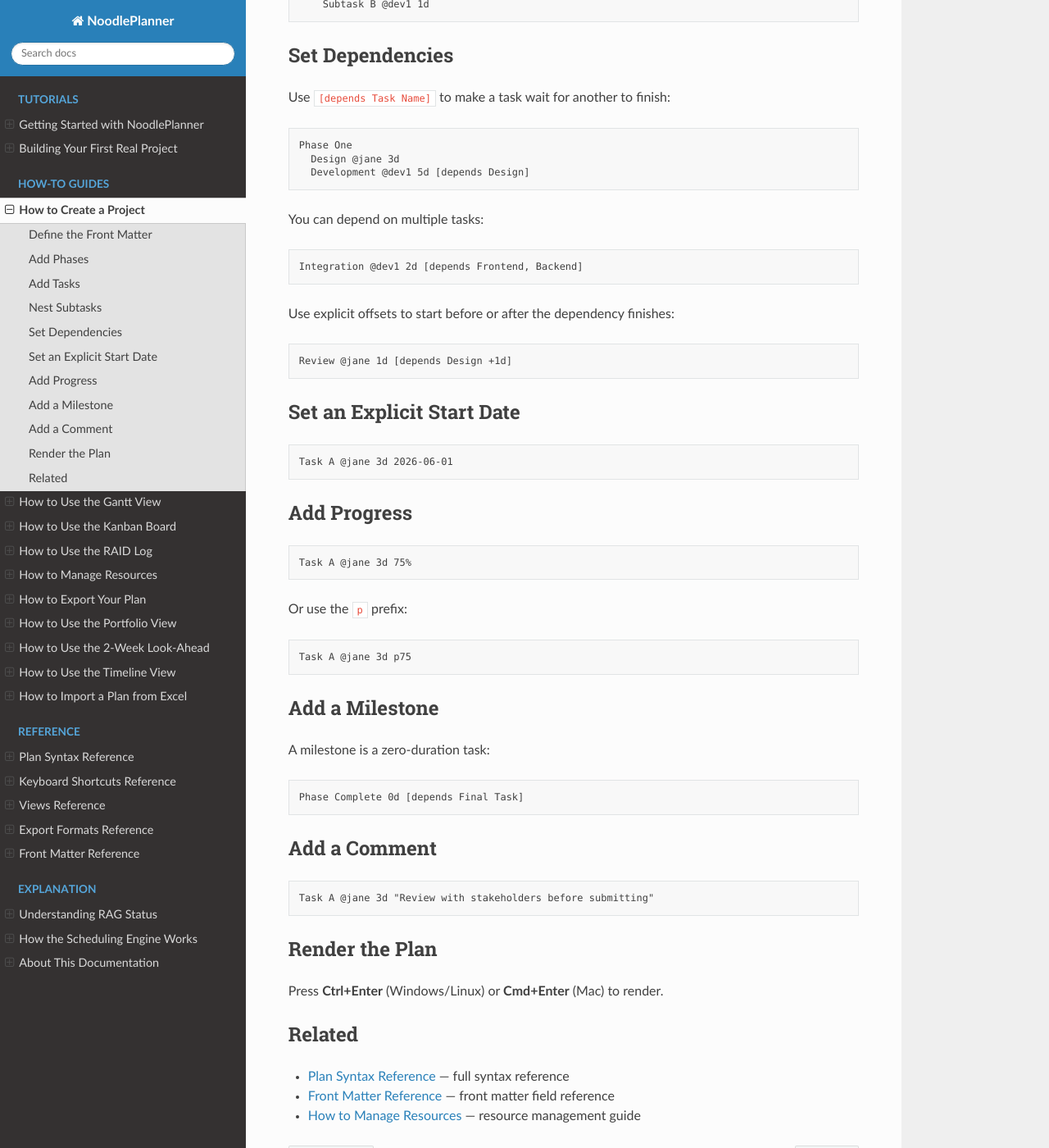
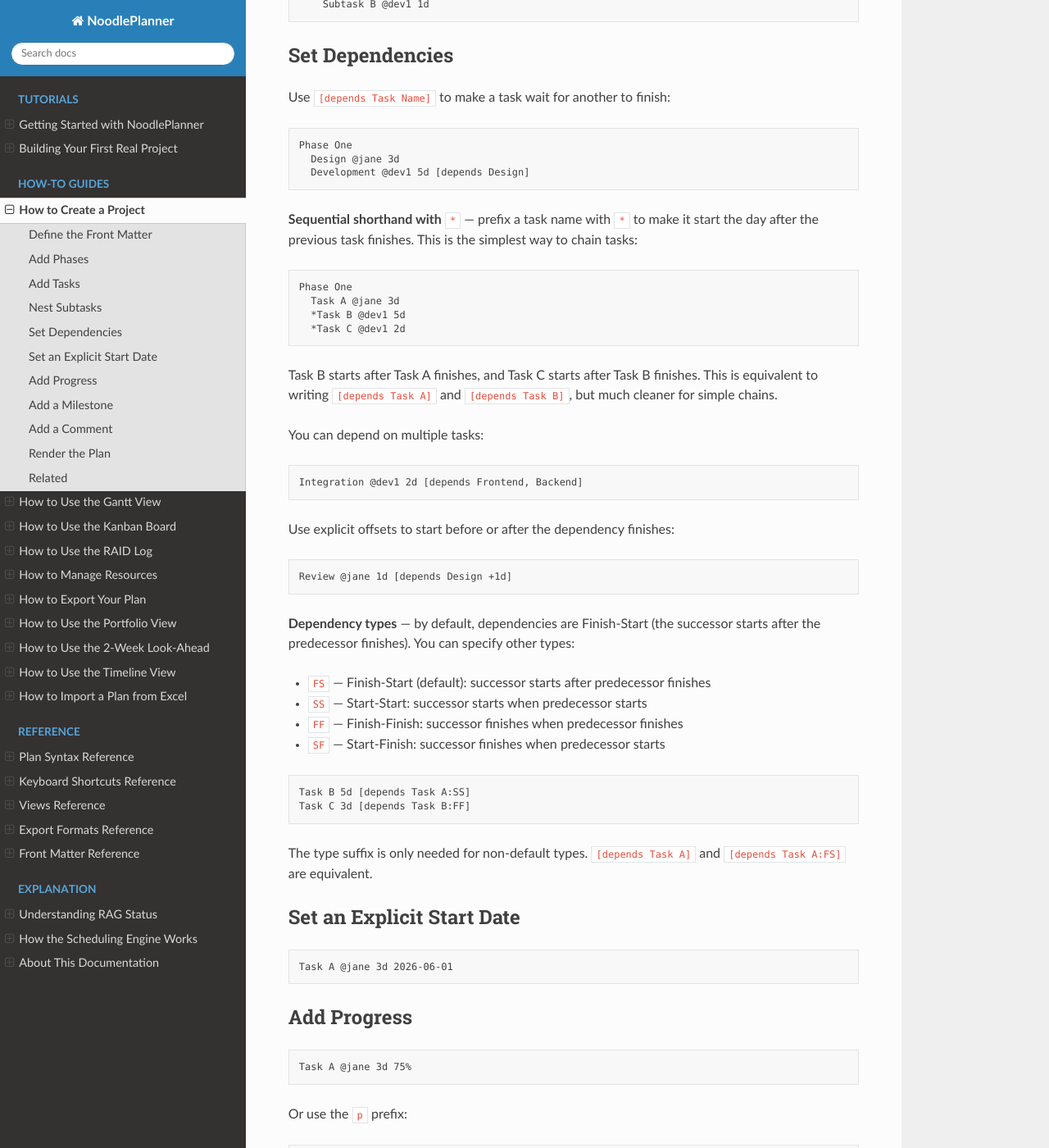
Before and after one commit to kevinmcaleer/noodleplanner, a Sphinx documentation site: the page built from docs/how-to/create-a-project.rst, in a window 1280 px wide and 1400 px high, scrolled down 1405 px. Shown: the whole window at 82% size. Built offline with Sphinx 7.4.7 and the Read the Docs theme 3.1.0, drawn with Linux system fonts in a browser that asks for light colours.

Commit message:
docs: add * shorthand and dependency types to create-a-project guide
Documented the * prefix for sequential task chaining and the FS/SS/FF/SF
dependency type syntax with examples.

Co-Authored-By: Claude Opus 4.6 (1M context) <noreply@anthropic.com>

```diff
--- a/docs/how-to/create-a-project.rst
+++ b/docs/how-to/create-a-project.rst
@@ -76,6 +76,17 @@ Use ``[depends Task Name]`` to make a task wait for another to finish:
      Design @jane 3d
      Development @dev1 5d [depends Design]
 
+**Sequential shorthand with** ``*`` — prefix a task name with ``*`` to make it start the day after the previous task finishes. This is the simplest way to chain tasks:
+
+.. code-block:: text
+
+   Phase One
+     Task A @jane 3d
+     *Task B @dev1 5d
+     *Task C @dev1 2d
+
+Task B starts after Task A finishes, and Task C starts after Task B finishes. This is equivalent to writing ``[depends Task A]`` and ``[depends Task B]``, but much cleaner for simple chains.
+
 You can depend on multiple tasks:
 
 .. code-block:: text
@@ -87,6 +98,20 @@ Use explicit offsets to start before or after the dependency finishes:
 .. code-block:: text
 
      Review @jane 1d [depends Design +1d]
+
+**Dependency types** — by default, dependencies are Finish-Start (the successor starts after the predecessor finishes). You can specify other types:
+
+- ``FS`` — Finish-Start (default): successor starts after predecessor finishes
+- ``SS`` — Start-Start: successor starts when predecessor starts
+- ``FF`` — Finish-Finish: successor finishes when predecessor finishes
+- ``SF`` — Start-Finish: successor finishes when predecessor starts
+
+.. code-block:: text
+
+     Task B 5d [depends Task A:SS]
+     Task C 3d [depends Task B:FF]
+
+The type suffix is only needed for non-default types. ``[depends Task A]`` and ``[depends Task A:FS]`` are equivalent.
 
 Set an Explicit Start Date
 ---------------------------
```
